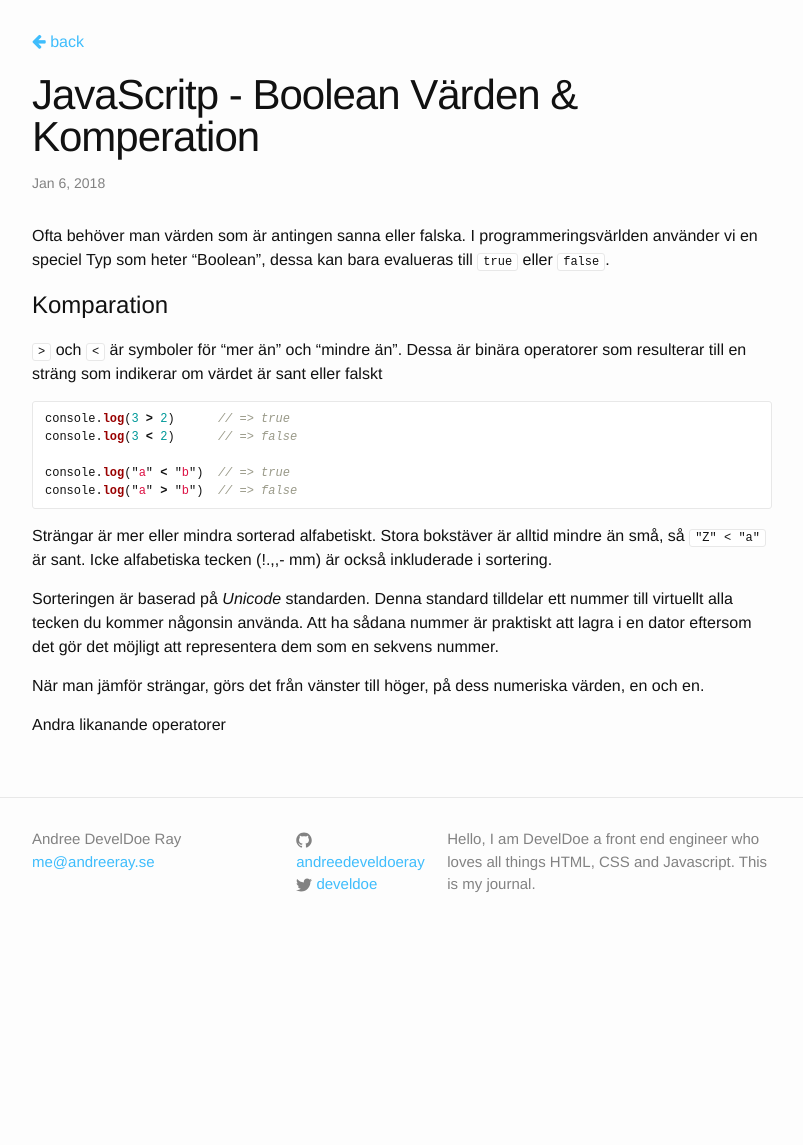
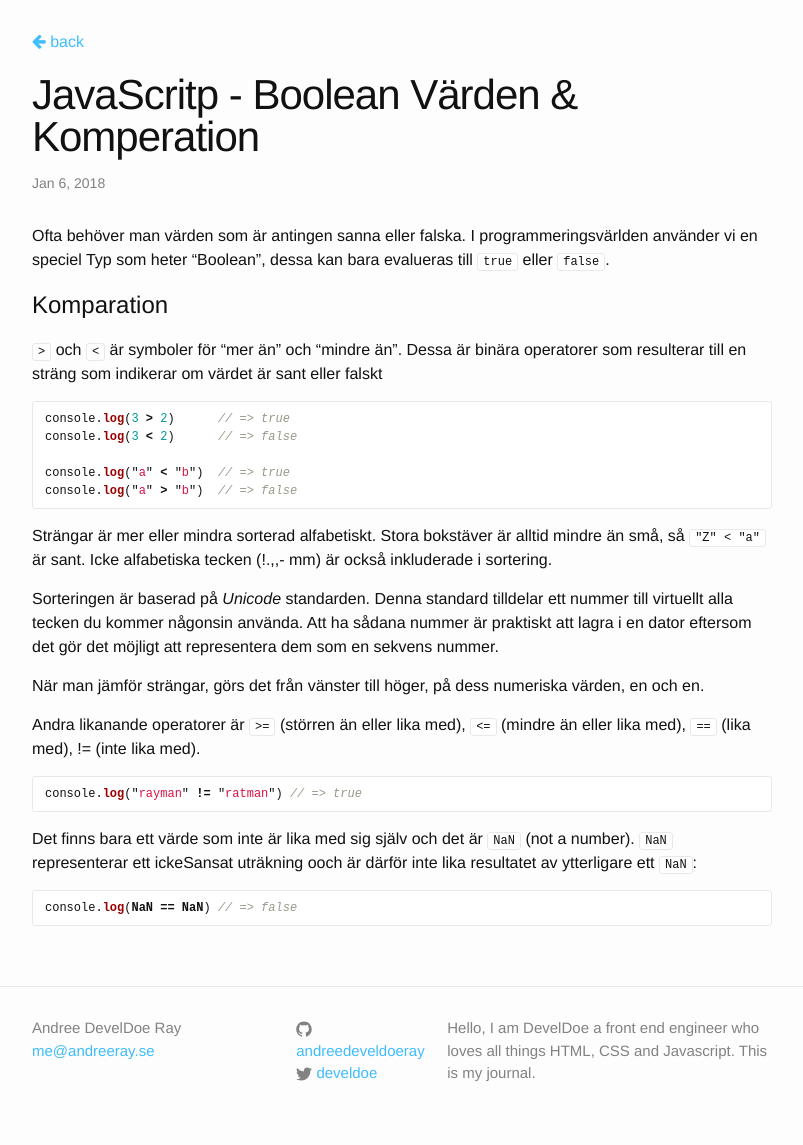
Before and after one commit to develdoe/develdoe.github.io, a Jekyll site: the page built from _posts/2018-01-06-javascritp-boolean-v-rden.md, in a window 1280 px wide. Shown: the whole page, without its empty margins (238-1041 px from the left). Built offline with Jekyll 4.4.1, drawn with Linux system fonts in a browser that asks for light colours; before the commit the page ends 956 px from its top, so only the background shows below that.

Commit message:
Create 2018-01-06-javascritp-boolean-v-rden.md

````diff
--- a/_posts/2018-01-06-javascritp-boolean-v-rden.md
+++ b/_posts/2018-01-06-javascritp-boolean-v-rden.md
@@ -23,4 +23,15 @@ Sorteringen är baserad på *Unicode* standarden. Denna standard tilldelar ett n
 
 När man jämför strängar, görs det från vänster till höger, på dess numeriska värden, en och en.
 
-Andra likanande operatorer
+Andra likanande operatorer är `>=` (störren än eller lika med), `<=` (mindre än eller lika med), `==` (lika med), != (inte lika med).
+
+```js
+console.log("rayman" != "ratman") // => true
+```
+
+Det finns bara ett värde som inte är lika med sig själv och det är `NaN` (not a number).
+`NaN` representerar ett ickeSansat uträkning ooch är därför inte lika resultatet av ytterligare ett `NaN`:
+
+```js
+console.log(NaN == NaN) // => false
+```
````
